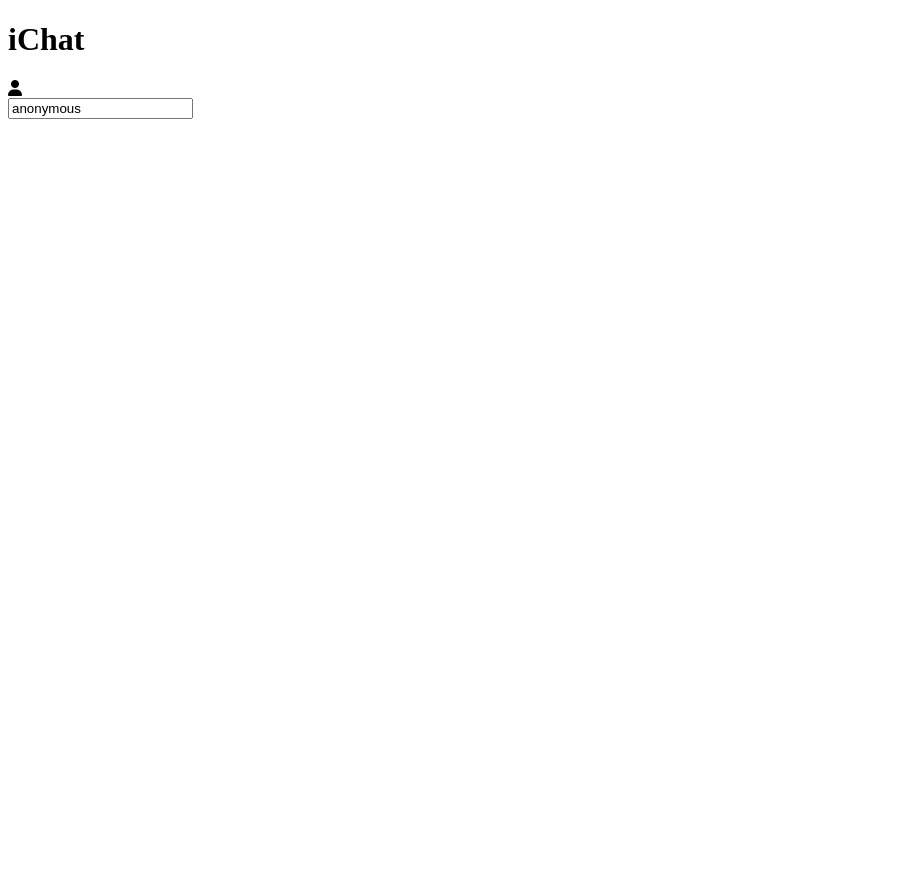
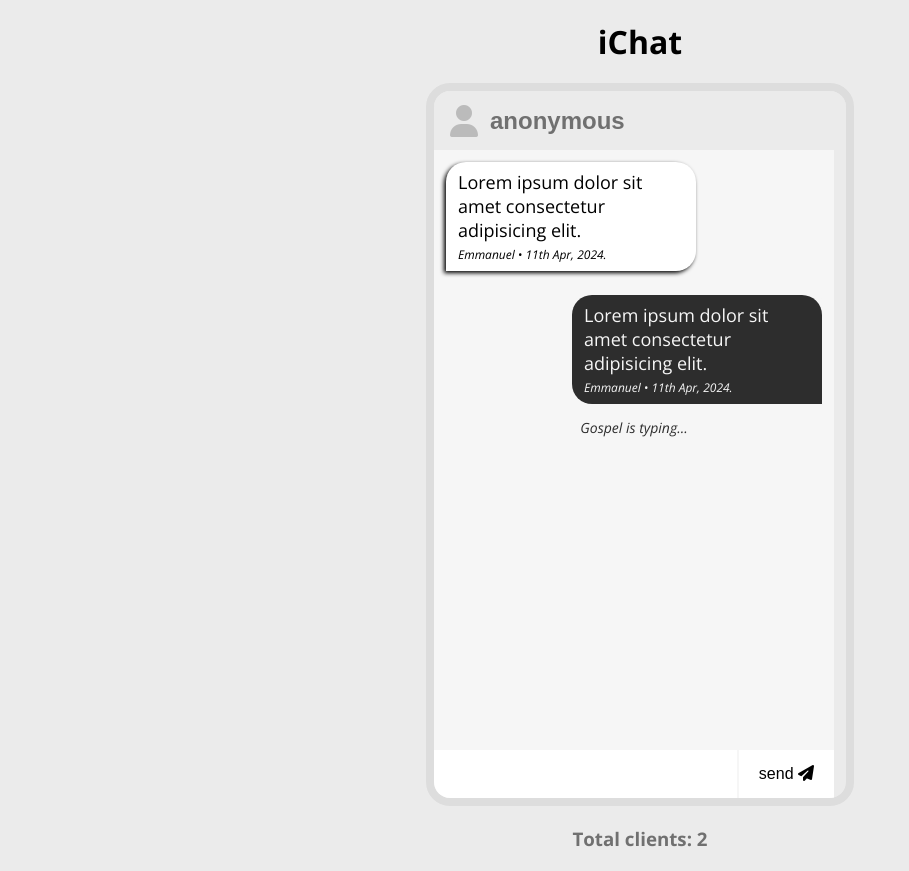
Before and after one commit to Gospel011/sockets, a website: page public/index.html in a window 1280 px wide. Shown: the whole page, without its empty margins (0-909 px from the left). Before the commit the page ends 800 px from the top, so only its background shows below. Drawn offline with nearby package versions, Linux system fonts and the light colour scheme; a web font is replaced by a local one.

Commit message:
Setup the html and css for the chat app

```diff
--- a/public/index.html
+++ b/public/index.html
@@ -10,23 +10,70 @@
       crossorigin="anonymous"
       referrerpolicy="no-referrer"
     />
+    <link rel="stylesheet" href="style.css">
     <title>Chat app</title>
   </head>
   <body>
-    <h1>iChat</h1>
+    <h1 class="title">iChat</h1>
     <!-- App Frame -->
     <div class="main">
       <!-- Header -->
-      <div class="name"><i class="fa fa-user" aria-hidden="true"></i></div>
+      <div class="name">
+        <!-- Account icon -->
+        <span><i class="fa fa-user" aria-hidden="true"></i></span>
+
+        <!-- Input field -->
         <input
           type="text"
           name="username"
           value="anonymous"
           maxlength="20"
-    ,
           class="name-input"
           id="name-input"
         />
       </div>
+
+      <!-- Chat Container -->
+      <ul class="message-container" id="message-container">
+        <!-- Message left -->
+        <li class="message-left">
+          <p class="message">
+            Lorem ipsum dolor sit amet consectetur adipisicing elit.
+          </p>
+          <span>Emmanuel &#x2022 11th Apr, 2024.</span>
+        </li>
+
+        <!-- Message right -->
+        <li class="message-right">
+          <p class="message">
+            Lorem ipsum dolor sit amet consectetur adipisicing elit.
+          </p>
+          <span>Emmanuel &#x2022 11th Apr, 2024.</span>
+        </li>
+
+        <!-- Is typing message -->
+        <li class="message-feedback">
+          <p class="feedback" id="feedback">Gospel is typing...</p>
+        </li>
+
+      </ul>
+
+      <!-- Message input form -->
+      <form class="message-form" id="message-form">
+        <!-- Input field -->
+        <input type="text" name="message" id="message", class="message-input">
+
+        <div class="v-divider"></div>
+        <!-- send button -->
+        <button type="submit" class="send-button">
+          send <span><i class="fa fa-paper-plane" aria-hidden="true"></i></span>
+        </button>
+      </form>
+
+    </div>
+
+    <!-- Total people connected -->
+    <h3 class="clients-total" id="clients-total">Total clients: 2</h3>
+
   </body>
 </html>
--- /dev/null
+++ b/public/style.css
@@ -0,0 +1,136 @@
+@import url("https://fonts.googleapis.com/css2?family=Cedarville+Cursive&family=Open+Sans:ital,wght@0,300..800;1,300..800&display=swap");
+
+* {
+  margin: 0;
+  padding: 0;
+  box-sizing: border-box;
+  scroll-behavior: smooth;
+}
+
+body {
+  font-family: "Open Sans", sans-serif;
+  display: flex;
+  flex-direction: column;
+  justify-content: center;
+  align-items: center;
+  background-color: #ebebeb;
+}
+
+.title {
+    margin: 20px 0px;
+}
+
+.main {
+    border: 8px solid #dddddd;
+    border-radius: 24px;
+    overflow: hidden;
+}
+
+.name {
+    display: flex;
+    font-size: 32px;
+    font-weight: 700;
+    padding: 8px 16px;
+    color: #7e7e7e;
+    background-color: #ebebeb;
+}
+
+.name > span {
+    color: #bbb;
+}
+
+.name-input {
+    font-size: 24px;
+    font-weight: 700;
+    color: #707070;
+    flex-grow: 1;
+    border: none;
+    margin: 0px 12px;
+    outline: none;
+    background-color: #ebebeb;
+}
+
+.message-container {
+    display: flex;
+    flex-direction: column;
+    background-color: #f6f6f6;
+    width: 400px;
+    height: 600px;
+    overflow-y: scroll;
+    overflow-x: hidden;
+}
+
+.message-left, .message-right {
+    list-style: none;
+    padding: 8px 12px;
+    margin: 12px;
+    max-width: 250px;
+    font-size: 18px;
+    word-wrap: break-word;
+}
+.message-left {
+    border-radius: 20px 20px 20px 0px;
+    align-self: flex-start;
+    background-color: #fff;
+    box-shadow: -2px 2px 4px ;
+}
+
+.message-right {
+    border-radius: 20px 20px 0px 20px;
+    align-self: flex-end;
+    background-color: #2d2d2d;
+    box-shadow: 2px -2px 4px ;
+    color: #f6f6f6;
+}
+
+.message-left > span, .message-right > span {
+    display: block;
+    font-style: italic;
+    font-size: 12px;
+    margin-top: 4px;
+}
+
+.feedback {
+    font-style: italic;
+    font-size: 14px;
+    padding: 0px 16px 16px 16px ;
+    color: #2d2d2d;
+    text-align: center;
+}
+
+.message-form {
+    display: flex;
+    justify-content: space-between;
+    width: 400px;
+}
+
+.message-input {
+    flex-grow: 1;
+    height: 48px;
+    font-size: 16px;
+    border: none;
+    outline: none;
+    padding: 0 12px;
+    background-color: #fff;
+}
+
+.send-button {
+    height: 48px;
+    font-size: 16px;
+    border: none;
+    padding: 0px 20px;
+    outline: none;
+    background-color: #fff;
+    cursor: pointer;
+}
+
+.v-divider {
+    height: 48px;
+    width: 2px;
+    background-color: #f6f6f6;
+}
+
+.clients-total {
+    margin: 20px 0px;
+    color: #707070;
+}
--- a/server.js
+++ b/server.js
@@ -1,5 +1,5 @@
-const app = require('./app');
+const app = require("./app");
 
 app.listen(3000, () => {
-    console.log("App is listening on port 3000");
-})
+  console.log("App is listening on port 3000");
+});
```
Also changed, not shown: app.js (+5 -7 lines), README.md. Lines whose indentation alone changed are shown as unchanged.
